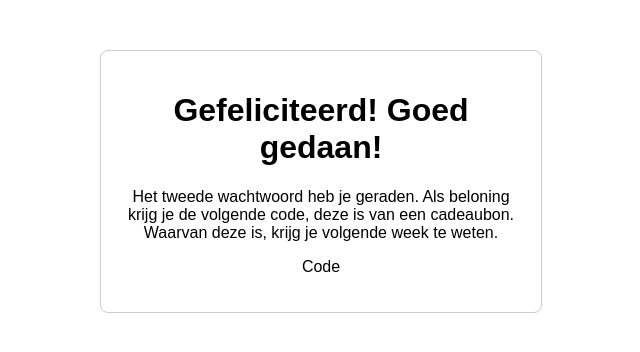
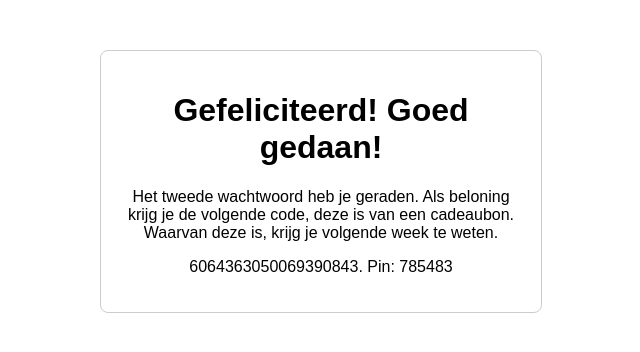
Before and after one commit to thomask1104/12, a plain HTML site: page page3.html in a window 1280 px wide. Shown: the whole page, without its empty margins (319-959 px from the left). Drawn offline with Linux system fonts and the light colour scheme.

Commit message:
Update page3.html

```diff
--- a/page3.html
+++ b/page3.html
@@ -30,7 +30,7 @@
     <div class="container">
        <h1>Gefeliciteerd! Goed gedaan!</h1>
         <p>Het tweede wachtwoord heb je geraden. Als beloning krijg je de volgende code, deze is van een cadeaubon. Waarvan deze is, krijg je volgende week te weten.</p>
-        <p>Code<p>
+        <p>6064363050069390843. Pin: 785483<p>
     </div>
 </body>
 </html>
```
